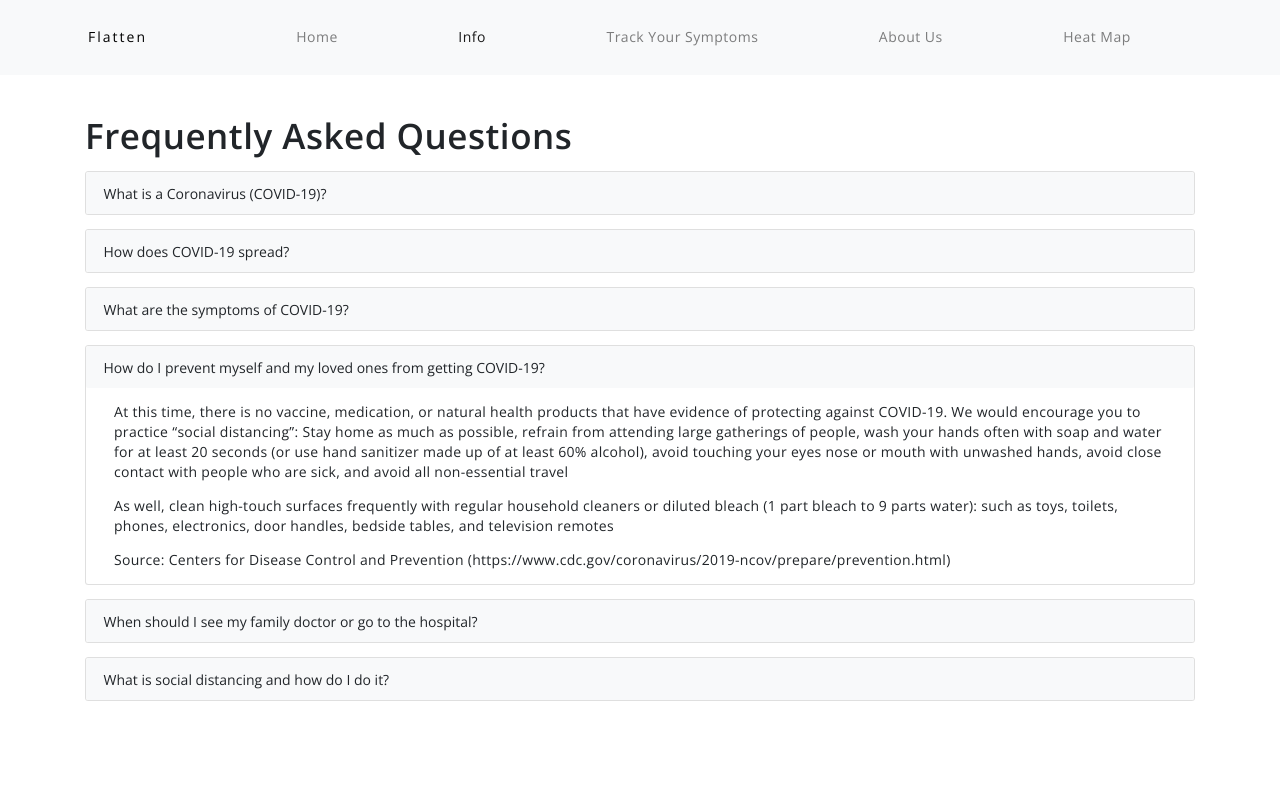
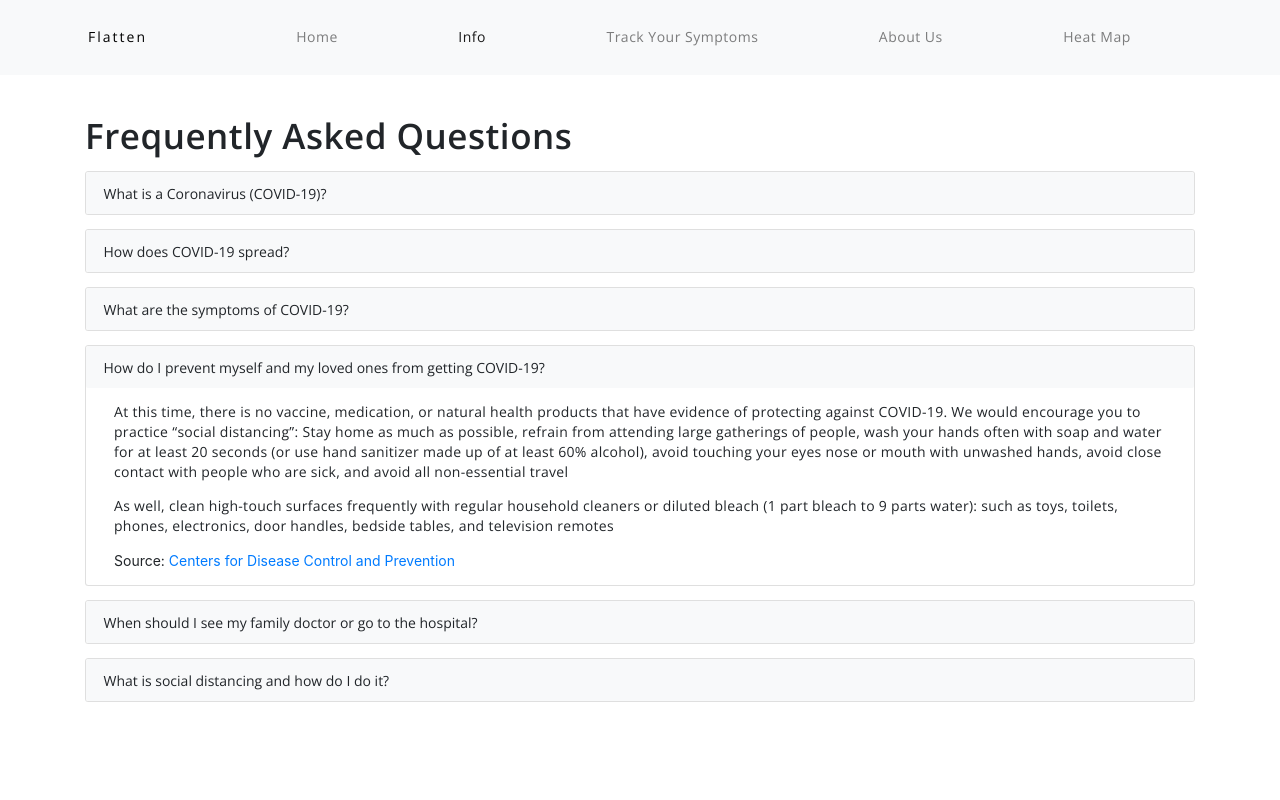
Before and after one commit to yifeiz/covid-19-frontend, a React (Create React App) app: page /info in a window 1280 px wide. Both pictures are taken after a click on the element 640 px from the left and 367 px from the top of the page. Shown: the top 800 px of the page. Built offline with nearby package versions, Linux system fonts and the light colour scheme.

Commit message:
Added info page links and title

```diff
--- a/src/components/info/Paragraphs/Para.css
+++ b/src/components/info/Paragraphs/Para.css
@@ -0,0 +1,3 @@
+.infoLink {
+  text-decoration: none !important;
+}
--- a/src/components/info/Paragraphs/Para0.jsx
+++ b/src/components/info/Paragraphs/Para0.jsx
@@ -11,10 +11,13 @@ const Para0 = () => (
       coronaviruses are new strains of the virus that have not been previously
       identified in humans.
     </p>
-    <p>
-      Source: World Health Organization
-      (https://www.who.int/health-topics/coronavirus)
-    </p>
+    <span>Source: </span>
+    <a
+      className="infoLink"
+      href="https://www.who.int/health-topics/coronavirus"
+    >
+      World Health Organization
+    </a>
   </React.Fragment>
 );
 
--- a/src/components/info/Paragraphs/Para1.jsx
+++ b/src/components/info/Paragraphs/Para1.jsx
@@ -16,10 +16,13 @@ const Para1 = () => (
         or eyes before washing your hands
       </li>
     </p>
-    <p>
-      Source: Centers for Disease Control and Prevention
-      (https://www.cdc.gov/coronavirus/2019-ncov/prepare/transmission.html)
-    </p>
+    <span>Source: </span>
+    <a
+      className="infoLink"
+      href="https://www.cdc.gov/coronavirus/2019-ncov/prepare/transmission.html"
+    >
+      Centers for Disease Control and Prevention
+    </a>
   </p>
 );
 
--- a/src/components/info/Paragraphs/Para2.jsx
+++ b/src/components/info/Paragraphs/Para2.jsx
@@ -23,10 +23,13 @@ const Para2 = () => (
       blood pressure, heart disease, lung disease, active cancer, dialysis, or
       diabetes) appear to develop serious illness more often than others
     </p>
-    <p>
-      Source: Public Health Ontario
-      (https://www.ontario.ca/page/2019-novel-coronavirus)
-    </p>
+    <span>Source: </span>
+    <a
+      className="infoLink"
+      href="https://www.ontario.ca/page/2019-novel-coronavirus"
+    >
+      Public Health Ontario
+    </a>
   </React.Fragment>
 );
 
--- a/src/components/info/Paragraphs/Para3.jsx
+++ b/src/components/info/Paragraphs/Para3.jsx
@@ -20,10 +20,13 @@ const Para3 = () => (
       toilets, phones, electronics, door handles, bedside tables, and television
       remotes
     </p>
-    <p>
-      Source: Centers for Disease Control and Prevention
-      (https://www.cdc.gov/coronavirus/2019-ncov/prepare/prevention.html)
-    </p>
+    <span>Source: </span>
+    <a
+      className="infoLink"
+      href="https://www.cdc.gov/coronavirus/2019-ncov/prepare/prevention.html"
+    >
+      Centers for Disease Control and Prevention
+    </a>
   </React.Fragment>
 );
 
--- a/src/components/info/Paragraphs/Para4.jsx
+++ b/src/components/info/Paragraphs/Para4.jsx
@@ -20,12 +20,20 @@ const Para4 = () => (
       call 911, notify the operator that you have or think you might have,
       COVID-19. If possible, put on a facemask before medical help arrives.
     </p>
-    <p>
-      Source: Government of Ontario
-      (https://www.ontario.ca/page/2019-novel-coronavirus) and Centers for
-      Disease Control and Prevention
-      (https://www.cdc.gov/coronavirus/2019-ncov/if-you-are-sick/steps-when-sick.html)
-    </p>
+    <span>Sources: </span>
+    <a
+      className="infoLink"
+      href="https://www.cdc.gov/coronavirus/2019-ncov/prepare/prevention.html"
+    >
+      Government of Ontario
+    </a>
+    <span>, </span>
+    <a
+      className="infoLink"
+      href="https://www.cdc.gov/coronavirus/2019-ncov/if-you-are-sick/steps-when-sick.html"
+    >
+      Centers for Disease Control and Prevention
+    </a>
   </React.Fragment>
 );
 
--- a/src/components/info/Paragraphs/Para5.jsx
+++ b/src/components/info/Paragraphs/Para5.jsx
@@ -13,10 +13,13 @@ const Para5 = () => (
       movie theatres, and avoid social gatherings. Overall, try to limit your
       exposure outside the home
     </p>
-    <p>
-      Source: Government of Canada
-      (https://www.canada.ca/en/public-health/services/diseases/2019-novel-coronavirus-infection/health-professionals/public-health-measures-mitigate-covid-19.html)
-    </p>
+    <span>Source: </span>
+    <a
+      className="infoLink"
+      href="https://www.canada.ca/en/public-health/services/diseases/2019-novel-coronavirus-infection/health-professionals/public-health-measures-mitigate-covid-19.html"
+    >
+      Government of Canada
+    </a>
   </React.Fragment>
 );
 
```
